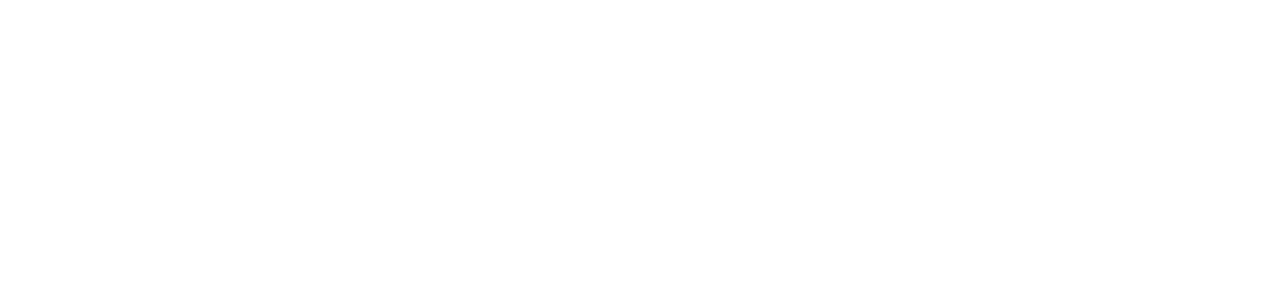
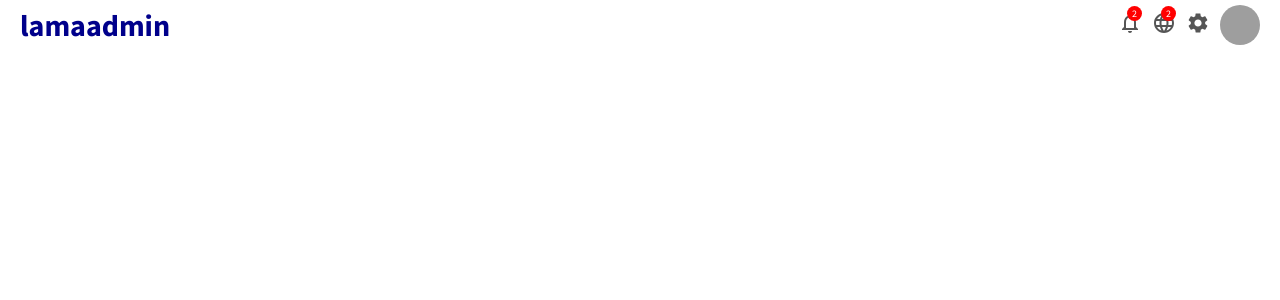
Before and after one commit to ThomassMathisen/react-dashboard, a React (Create React App) app: page / in a window 1280 px wide. Shown: the top 300 px of the page. Built offline with nearby package versions, Linux system fonts and the light colour scheme; grey boxes are pictures that could not be loaded.

Commit message:
Finish topbar

```diff
--- a/package.json
+++ b/package.json
@@ -3,6 +3,8 @@
   "version": "0.1.0",
   "private": true,
   "dependencies": {
+    "@material-ui/core": "^4.12.4",
+    "@material-ui/icons": "^4.11.3",
     "@testing-library/jest-dom": "^5.16.5",
     "@testing-library/react": "^13.4.0",
     "@testing-library/user-event": "^13.5.0",
--- a/src/App.js
+++ b/src/App.js
@@ -1,5 +1,11 @@
+import Topbar from "./components/topbar/Topbar";
+
 function App() {
-  return <div className="App"></div>;
+  return (
+    <div className="App">
+      <Topbar />
+    </div>
+  );
 }
 
 export default App;
--- a/src/components/topbar/Topbar.jsx
+++ b/src/components/topbar/Topbar.jsx
@@ -1,7 +1,29 @@
+import React from "react";
 import "./topbar.css";
+import { NotificationsNone, Language, Settings } from "@material-ui/icons";
 
-const Topbar = () => {
-  return <div>Topbar</div>;
-};
-
-export default Topbar;
+export default function Topbar() {
+  return (
+    <div className="topbar">
+      <div className="topbarWrapper">
+        <div className="topLeft">
+          <span className="logo">lamaadmin</span>
+        </div>
+        <div className="topRight">
+          <div className="topbarIconContainer">
+            <NotificationsNone />
+            <span className="topIconBadge">2</span>
+          </div>
+          <div className="topbarIconContainer">
+            <Language />
+            <span className="topIconBadge">2</span>
+          </div>
+          <div className="topbarIconContainer">
+            <Settings />
+          </div>
+          <img src="https://images.pexels.com/photos/1526814/pexels-photo-1526814.jpeg?auto=compress&cs=tinysrgb&dpr=2&w=500" alt="" className="topAvatar" />
+        </div>
+      </div>
+    </div>
+  );
+}
--- a/src/components/topbar/topbar.css
+++ b/src/components/topbar/topbar.css
@@ -0,0 +1,57 @@
+.topbar {
+  width: 100%;
+  height: 50px;
+  background-color: white;
+  position: sticky;
+  top: 0;
+  z-index: 999;
+}
+
+.topbarWrapper {
+  height: 100%;
+  padding: 0 20px;
+  display: flex;
+  align-items: center;
+  justify-content: space-between;
+}
+
+.logo {
+  font-weight: bold;
+  font-size: 30px;
+  color: darkblue;
+  cursor: pointer;
+}
+
+.topRight {
+  display: flex;
+  align-items: center;
+}
+
+.topbarIconContainer {
+  position: relative;
+  cursor: pointer;
+  margin-right: 10px;
+  color: #555;
+}
+
+.topIconBadge {
+  width: 15px;
+  height: 15px;
+  position: absolute;
+  top: -5px;
+  right: 0;
+  background-color: red;
+  color: white;
+  border-radius: 50%;
+  display: flex;
+  align-items: center;
+  justify-content: center;
+  font-size: 10px;
+}
+
+.topAvatar {
+  width: 40px;
+  height: 40px;
+  border-radius: 50%;
+  cursor: pointer;
+}
```
Also changed, not shown: 1 other file (tests, documents, lock files or other folders).
